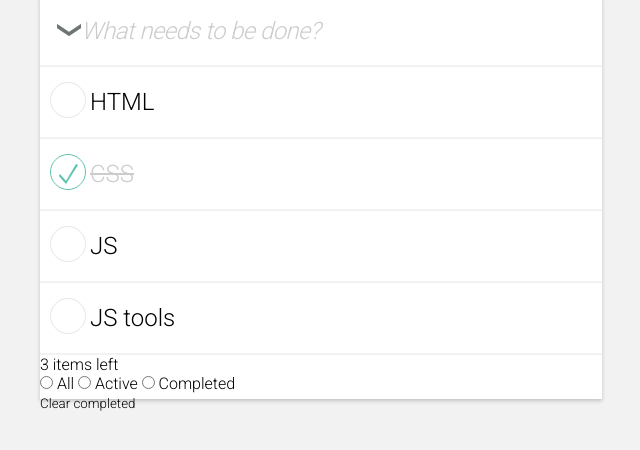
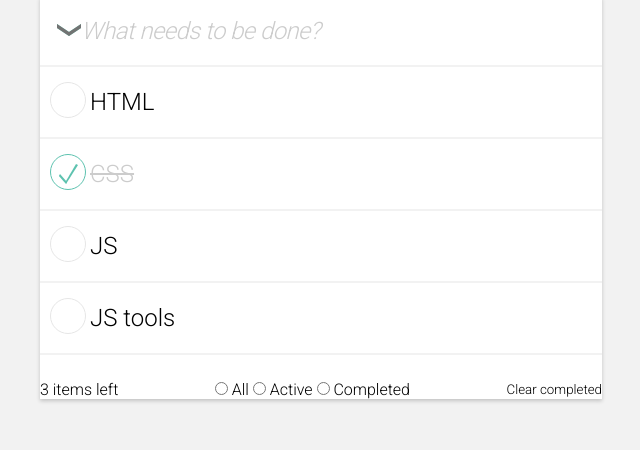
Before and after one commit to ok-technopolis-autumn-2022/Vladislav_Yartsev, a plain HTML site: page index.html in a window 1280 px wide. Shown: the part 120-570 px from the top of the page, without its empty margins (319-959 px from the left). Drawn offline with Linux system fonts and the light colour scheme.

Commit message:
header, footer and todos positioned

```diff
--- a/common.blocks/todos-widget/__footer/todos-widget__footer.css
+++ b/common.blocks/todos-widget/__footer/todos-widget__footer.css
@@ -0,0 +1,5 @@
+.todos-widget__footer {
+    align-content: flex-end;
+    display: flex;
+    justify-content: space-between;
+}
--- a/common.blocks/todos-widget/__header/todos-widget__header.css
+++ b/common.blocks/todos-widget/__header/todos-widget__header.css
@@ -1,4 +1,5 @@
 .todos-widget__header {
+    align-content: flex-start;
     border-bottom: 2px solid var(--shading-color);
     padding: 20px 17px;
     display: flex;
--- a/common.blocks/todos-widget/__todos/todos-widget__todos.css
+++ b/common.blocks/todos-widget/__todos/todos-widget__todos.css
@@ -0,0 +1,3 @@
+.todos-widget__todos {
+    flex: 1;
+}
--- a/common.blocks/todos-widget/todos-widget.css
+++ b/common.blocks/todos-widget/todos-widget.css
@@ -1,4 +1,6 @@
 .todos-widget {
+    display: flex;
+    flex-direction: column;
     background-color: #FFFFFF;
     box-shadow: 0 2px 4px rgba(0, 0, 0, 0.2);
 }
--- a/index.html
+++ b/index.html
@@ -13,6 +13,8 @@
         <link rel="stylesheet" href="common.blocks/todos/todos.css">
         <link rel="stylesheet" href="common.blocks/todos/__todo-checkbox/todos__todo-checkbox.css">
         <link rel="stylesheet" href="common.blocks/todos/__todo/todos__todo.css">
+        <link rel="stylesheet" href="common.blocks/todos-widget/__footer/todos-widget__footer.css">
+        <link rel="stylesheet" href="common.blocks/todos-widget/__todos/todos-widget__todos.css">
     </head>
     <body>
         <section class="todos-section">
```
